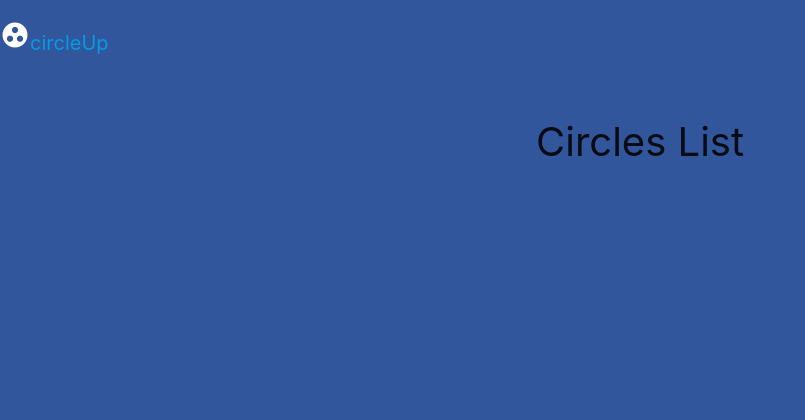
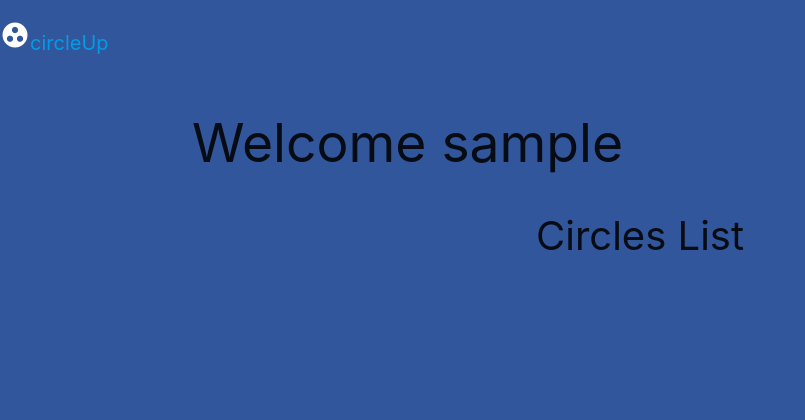
Before and after one commit to pksnowstorm/circleup, a Django app: page /circles/ in a window 1280 px wide. Shown: the top 420 px of the page, without its empty margins (0-805 px from the left). Run offline with Django 4.2, Linux system fonts and the light colour scheme; the visitor is signed in with stand-in values (Sample User, id 1); data that the repository does not hold is empty.

Commit message:
add welcome user

```diff
--- a/main_app/templates/circles/index.html
+++ b/main_app/templates/circles/index.html
@@ -1,5 +1,6 @@
 {% extends 'base.html' %} {% block content %}
 
+<h2>Welcome {{ request.user }}</h2>
 <h1>Circles List</h1>
 
 {% for circle in circles %}
```
